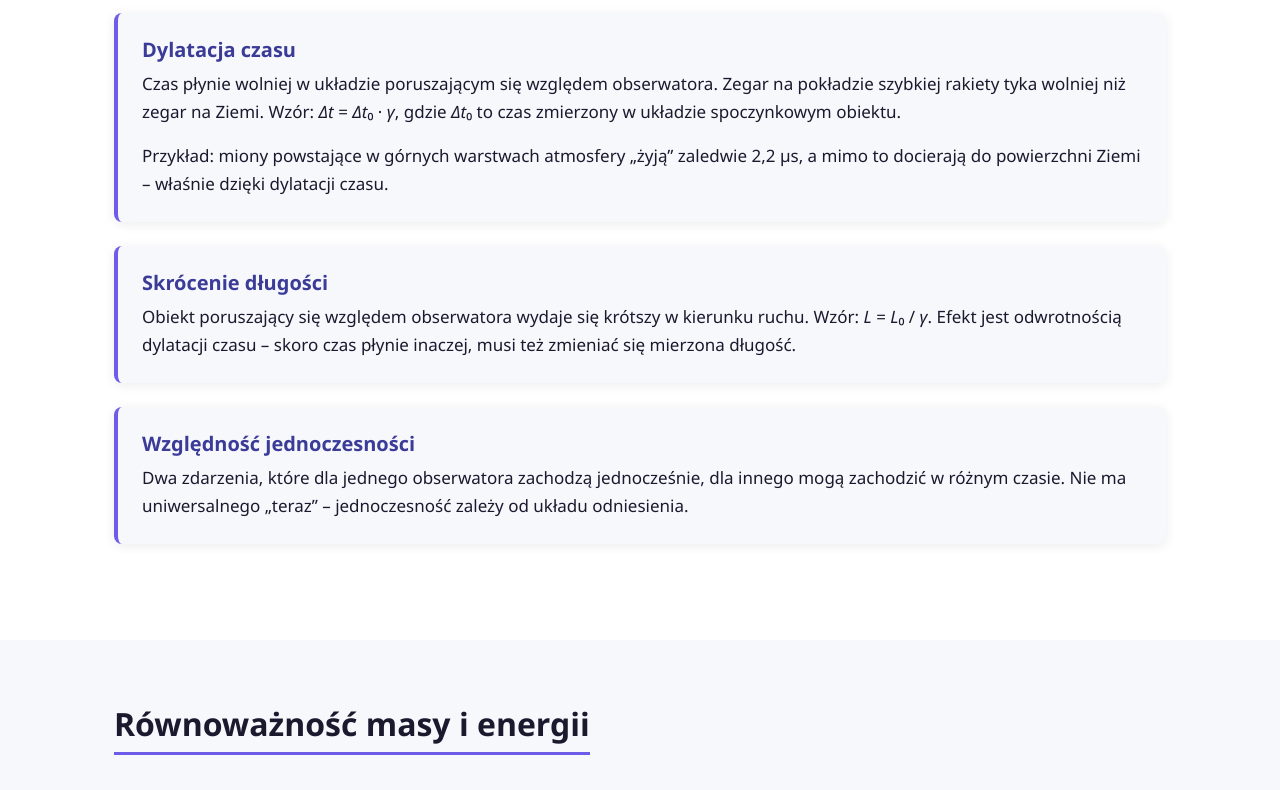
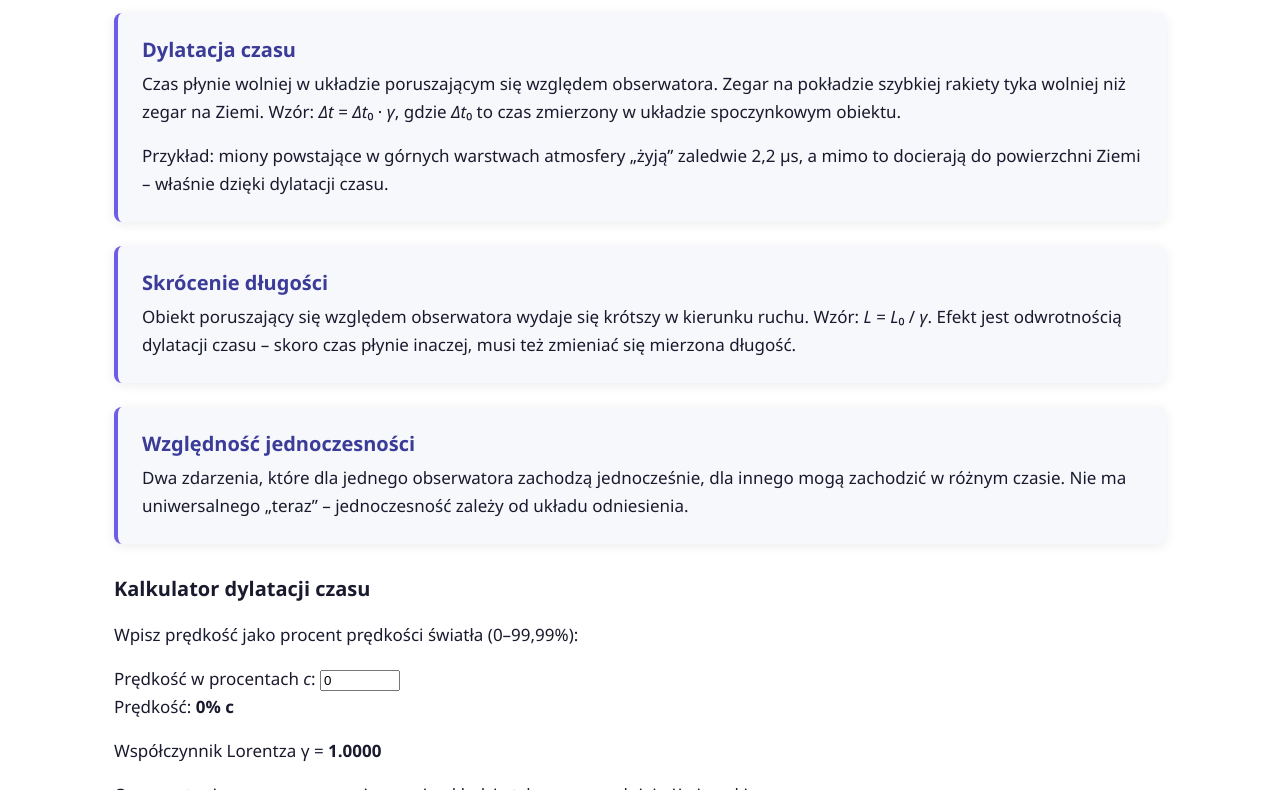
Before and after one commit to kubpaj16/fizyka-swt, a plain HTML site: page index.html in a window 1280 px wide. Shown: the part 2010-2800 px from the top of the page. Drawn offline with Linux system fonts and the light colour scheme.

Commit message:
Update index.html

```diff
--- a/index.html
+++ b/index.html
@@ -13,6 +13,7 @@
   <header class="site-header">
     <div class="container">
       <a href="#hero" class="logo" aria-label="Strona główna – STW">STW</a>
+      <button id="theme-toggle" class="theme-toggle" aria-label="Włącz ciemny motyw">🌙</button>
       <button id="menu-toggle" class="menu-toggle"
               aria-label="Otwórz menu nawigacyjne"
               aria-expanded="false"
@@ -154,7 +155,15 @@
         </article>
 
         <div id="time-dilation-calculator" class="calculator">
-          <!-- kalkulator dylatacji czasu – commit 6 -->
+            <h3>Kalkulator dylatacji czasu</h3>
+            <p>Wpisz prędkość jako procent prędkości światła (0–99,99%):</p>
+            <label for="calc-velocity">Prędkość w procentach <em>c</em>:</label>
+            <input type="number" id="calc-velocity" min="0" max="99.99" step="0.01" value="0">
+            <p>Prędkość: <strong><span id="calc-velocity-value">0</span>% c</strong></p>
+            <p>Współczynnik Lorentza γ = <strong id="calc-result">1.0000</strong></p>
+            <p class="calc-note">
+                Oznacza to, że zegar w poruszającym się układzie tyka γ razy wolniej niż ziemski.
+            </p>
         </div>
       </div>
     </section>
```
